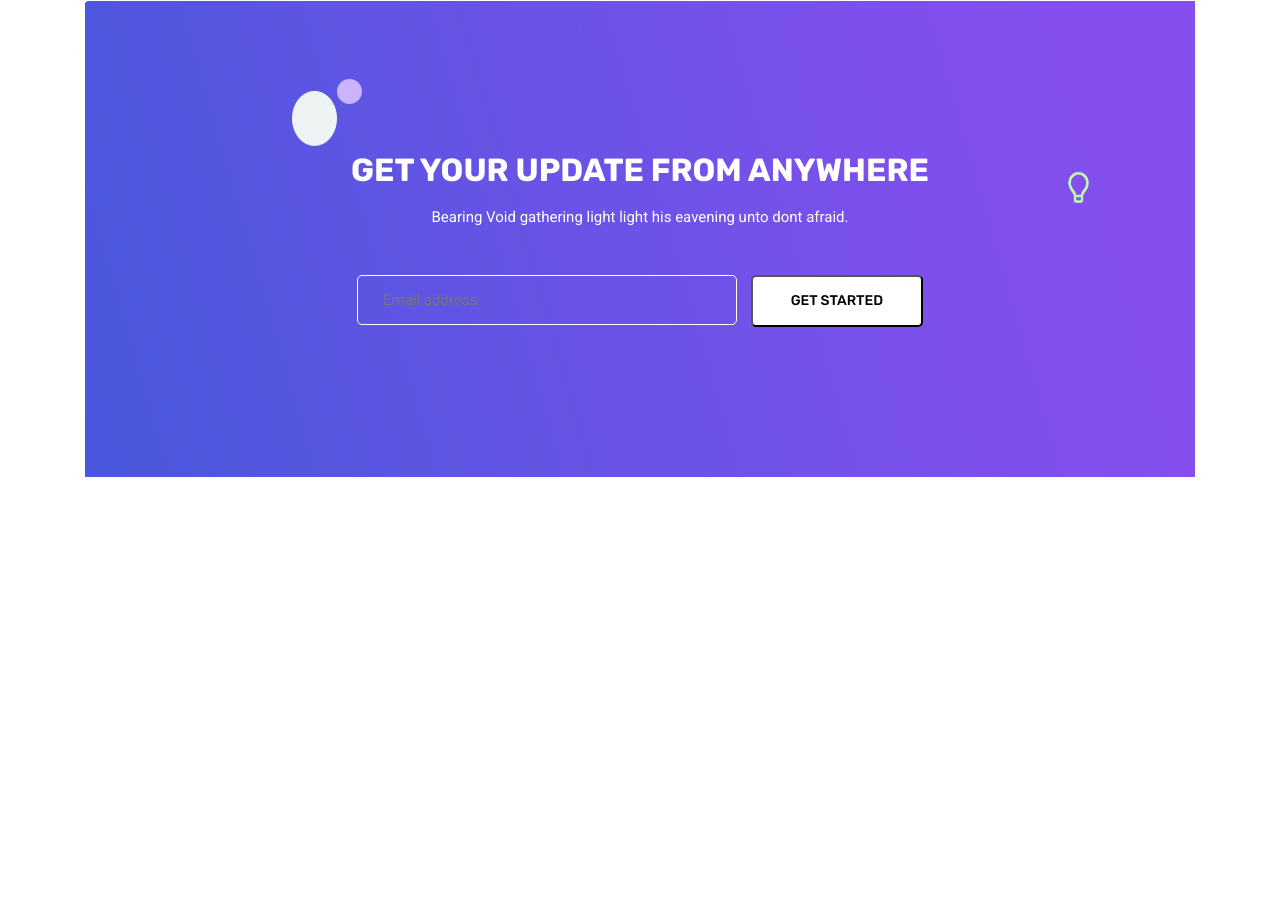
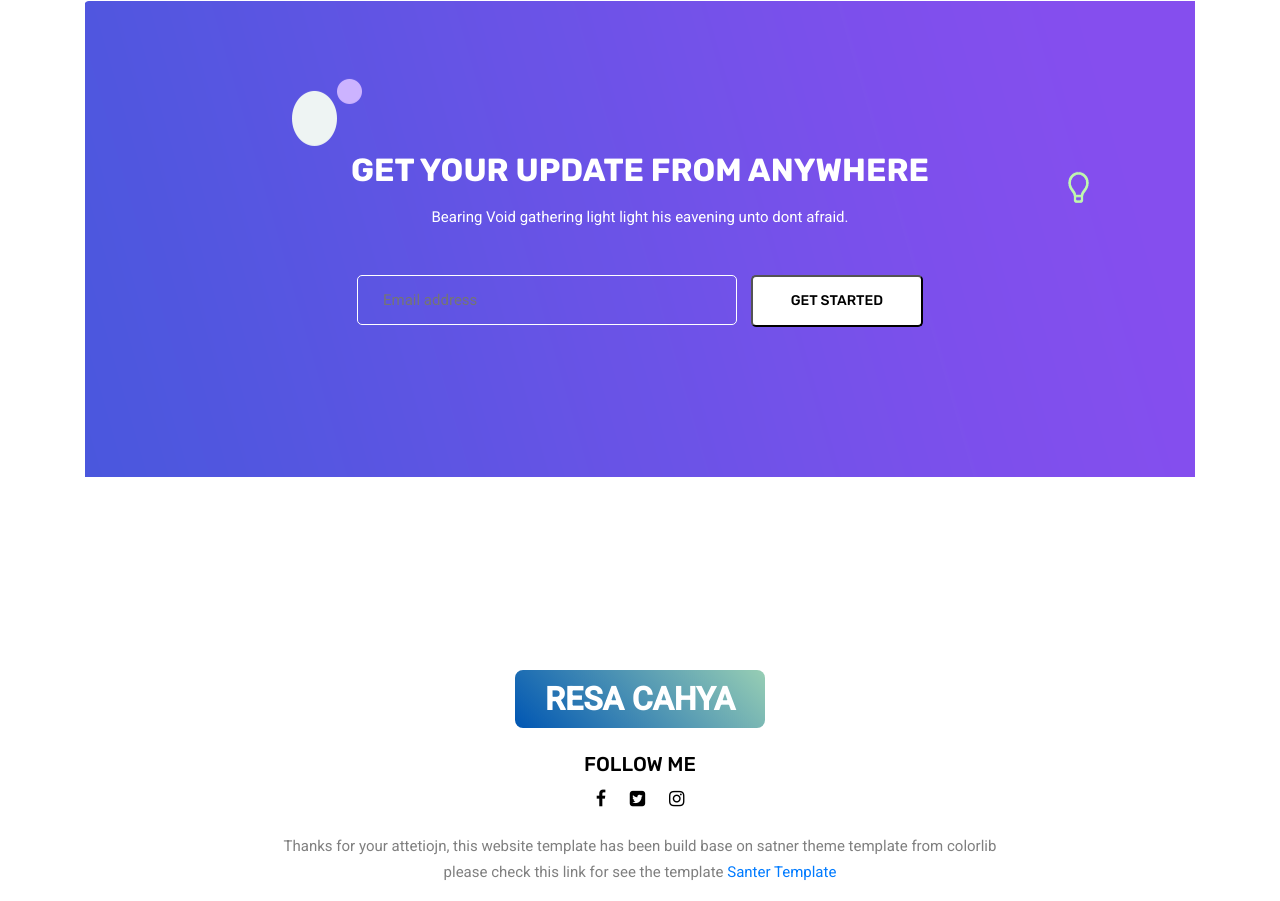
Before and after one commit to cahyaresa/cahyaresa.github.io, a website: page index.html in a window 1280 px wide. Shown: the part 5249-6150 px from the top of the page. Before the commit the page ends 5926 px from the top, so only its background shows below. Drawn offline with nearby package versions, Linux system fonts and the light colour scheme.

Commit message:
add footer section

```diff
--- a/index.html
+++ b/index.html
@@ -508,8 +508,37 @@
             </div>
         </div>
     </section>
-    <!-- section 7: Start Newslatter Area Start-->
+    <!-- section 7: Newslatter Area End -->
+    <!-- section 8: Footer Section Start -->
+    <section class="footer_section">
+        <div class="container">
+            <div class="row justify-content-center align-items-center">
+                <div class="col-lg-12">
+                    <div class="footer_top">
+                        <div class="footer__logo text-center">
+                            <a href="#" class="text-center">
+                                RESA CAHYA
+                            </a>
+                        </div>
 
+                            <h3> Follow me</h3>
+
+                        <div class="footer_socmed">
+                                <a href="#"><i class="fa fa-facebook"></i></a>
+                                <a href="#"><i class="fa fa-twitter-square"></i></a>
+                                <a href="#"><i class="fa fa-instagram"></i></a>
+                        </div>
+                    </div>
+                    <div class="footer_copyright">
+                        <p>
+                            Thanks for your attetiojn, this website template has been build base on satner theme template from colorlib </br> please check this link for see the template <a target="_blank" href="https://colorlib.com/preview/#satner"> Santer Template</a>
+                        </p>
+                    </div>
+                </div>
+            </div>
+        </div>
+    </section>
+    <!-- section 8: Footer Section End -->
 
 
 
--- a/sass/_home.scss
+++ b/sass/_home.scss
@@ -180,7 +180,7 @@
         @include transition();
 
         &:hover, &.active {
-          color: #d39e00;
+          color: #8e5c0b;
         }
       }
     }
@@ -201,6 +201,10 @@
 
       a {
         color: #000000;
+
+        &:hover {
+          color: #8e5c0b;
+        }
       }
     }
   }
@@ -229,7 +233,7 @@
   }
   &:hover {
     .overlay {
-      background: rgba(77, 87, 222, 0.5);
+      background: rgba(191, 128, 25, 0.5);
     }
     .icon {
       opacity: 1;
@@ -263,7 +267,7 @@
         &.active {
           height: 12px;
           width: 12px;
-          background: $primary-color
+          background: #8e5c0b;
         }
 
       }
@@ -331,3 +335,52 @@
 
 /** End Subscription Section
 ======================================================*/
+
+/** Start Footer Section
+======================================================*/
+.footer_section {
+  .container {
+    .row{
+      .footer{
+        &_top {
+
+          h3 {
+            text-transform: uppercase;
+            text-align: center;
+            font-size: 20px;
+            margin-top: 30px;
+          }
+
+          .footer__logo a {
+            background-image: linear-gradient(45deg, #0056b3, #97ceb4);
+            padding: 10px 30px;
+            color: white;
+            line-height: 45px;
+            font-size: 32px;
+            font-weight: 600;
+            border-radius: 8px;
+          }
+
+          .footer_socmed {
+            margin: 10px 0 20px 0;
+            text-align: center;
+            a {
+              color: black;
+              font-size: 18px;
+              padding: 0px 10px 0px 10px;
+
+              &:hover {
+                color:  #8e5c0b;
+              }
+            }
+          }
+        }
+        &_copyright {
+          text-align: center;
+          color: rgba(0, 0, 0, 0.5);
+
+        }
+      }
+    }
+  }
+}
--- a/sass/_myown.scss
+++ b/sass/_myown.scss
@@ -24,7 +24,7 @@ body{
     font-size: 15px;
     font-family: "Roboto", sans-serif;
     font-weight: 400;
-    color: #274911;
+    color: #000000;
     background: url(../img/body-gb.png) no-repeat center;
 }
 
```
Also changed, not shown: css/styles.css, 1 other file.
